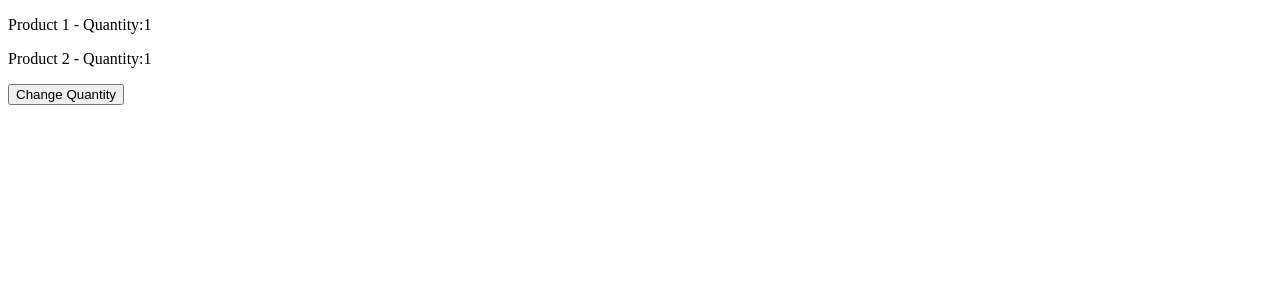
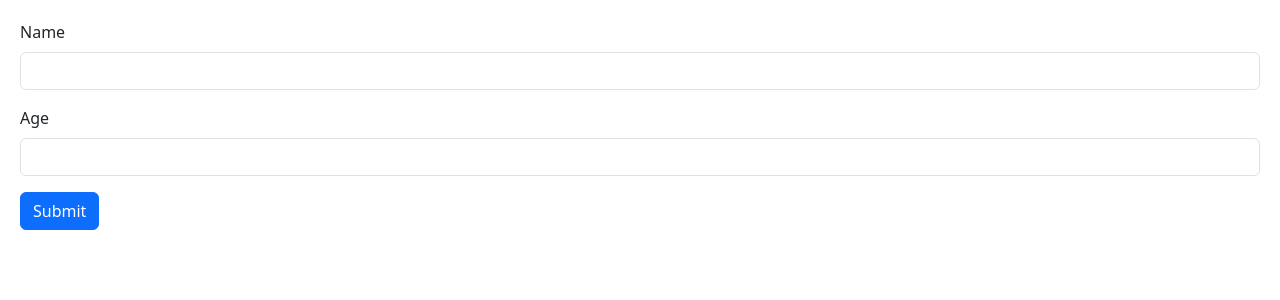
Before and after one commit to sajadsoorni/react-app, a React (Vite) app: page / in a window 1280 px wide. Shown: the top 300 px of the page. Built offline with nearby package versions, Linux system fonts and the light colour scheme.

Commit message:
feat: add basic form component with name and age fields

```diff
--- a/src/App.tsx
+++ b/src/App.tsx
@@ -1,38 +1,8 @@
-import { produce } from 'immer';
-import { useState } from 'react';
+import Form from './components/Form';
 function App() {
-  const [cart, setCart] = useState({
-    discount: 0.1,
-    items: [
-      { id: 1, title: 'Product 1', quantity: 1 },
-      { id: 2, title: 'Product 2', quantity: 1 },
-    ],
-  });
-
-  const handleClick = () => {
-    // setCart({
-    //   ...cart,
-    //   items: cart.items.map((item) =>
-    //     item.id === 1 ? { ...item, quantity: item.quantity + 1 } : item
-    //   ),
-    // });
-    setCart(
-      produce((draft) => {
-        const item = draft.items.find((item) => item.id === 1);
-        if (item) {
-          item.quantity += 1;
-        }
-      })
-    );
-  };
   return (
     <div>
-      {cart.items.map((item) => (
-        <p key={item.id}>
-          {item.title} - Quantity:{item.quantity}
-        </p>
-      ))}
-      <button onClick={handleClick}>Change Quantity</button>
+      <Form />
     </div>
   );
 }
--- /dev/null
+++ b/src/components/Form.tsx
@@ -0,0 +1,23 @@
+const Form = () => {
+  return (
+    <form>
+      <div className='mb-3'>
+        <label htmlFor='name' className='form-label'>
+          Name
+        </label>
+        <input id='name' type='text' className='form-control' />
+      </div>
+      <div className='mb-3'>
+        <label htmlFor='age' className='form-label'>
+          Age
+        </label>
+        <input id='age' type='number' className='form-control' />
+      </div>
+      <button className='btn btn-primary' type='submit'>
+        Submit
+      </button>
+    </form>
+  );
+};
+
+export default Form;
--- /dev/null
+++ b/src/index.css
@@ -0,0 +1,3 @@
+body {
+  padding: 20px;
+}
--- a/src/main.tsx
+++ b/src/main.tsx
@@ -1,6 +1,7 @@
 import { StrictMode } from 'react';
 import { createRoot } from 'react-dom/client';
-// import 'bootstrap/dist/css/bootstrap.css';
+import 'bootstrap/dist/css/bootstrap.css';
+import './index.css';
 // import FirstMessageApp from './FirstMessageApp.tsx';
 // import ListGroupApp from './ListGroupApp.tsx';
 // import ALertApp from './ALertApp.tsx';
```
Also changed, not shown: 1 other file (tests, documents, lock files or other folders).
